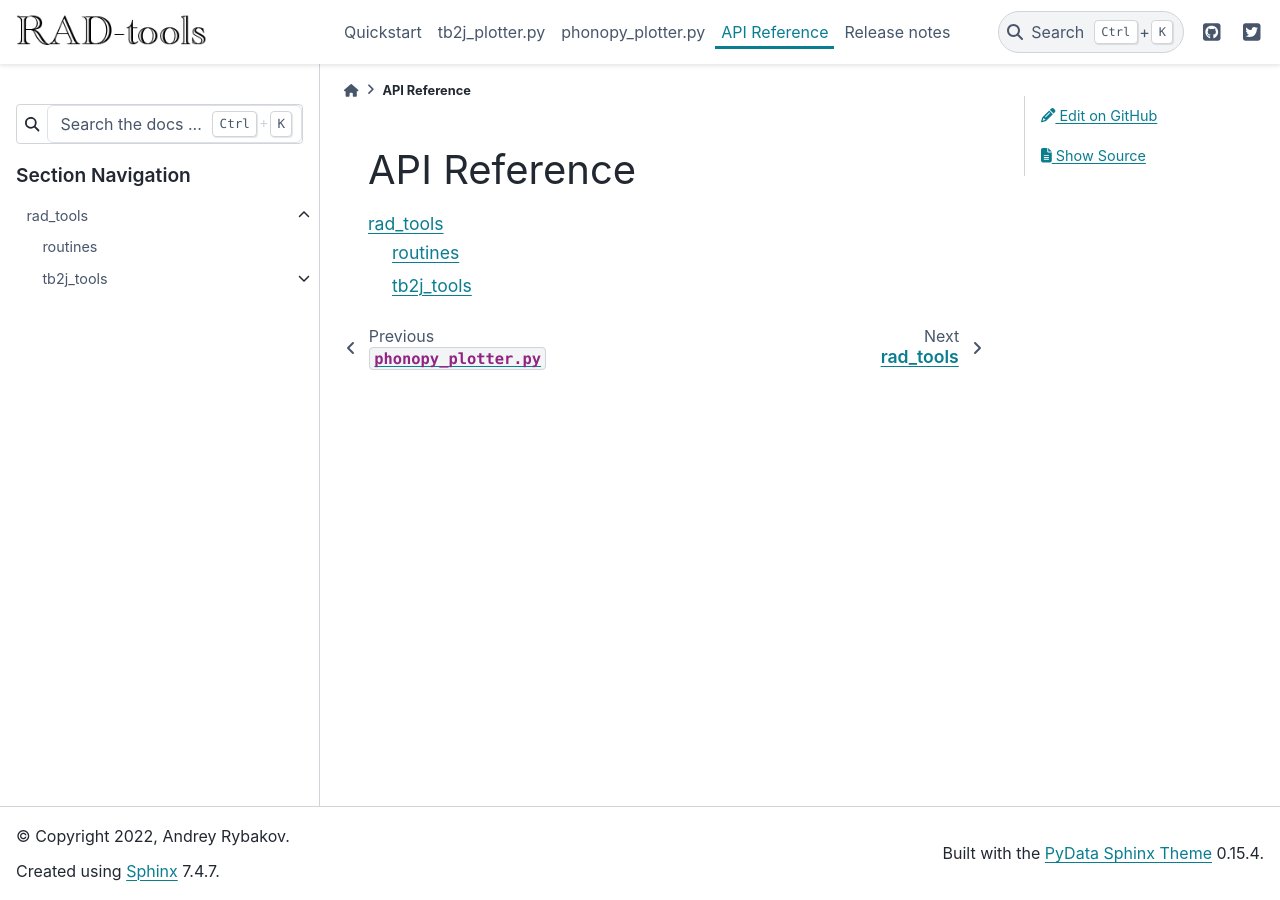
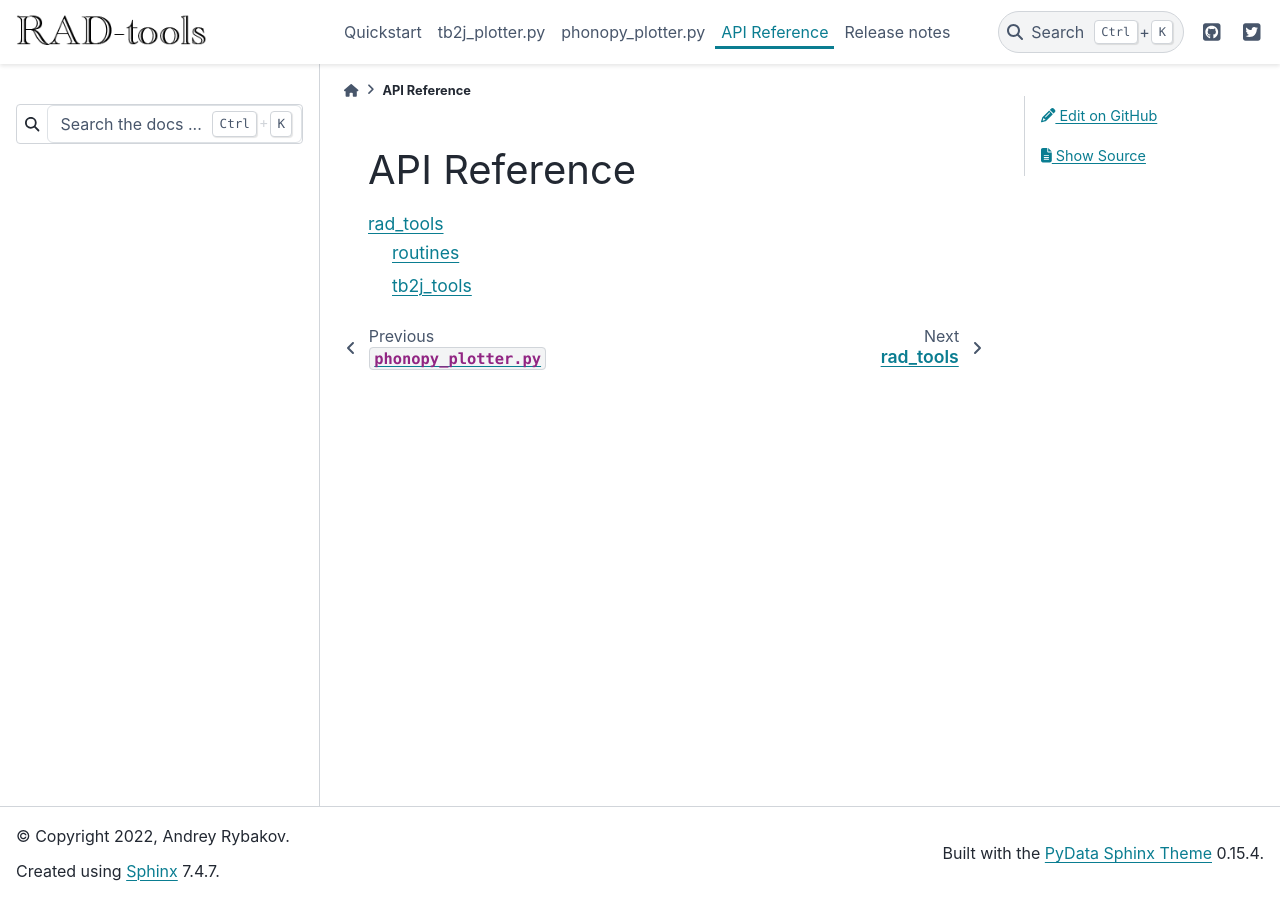
Before and after one commit to adrybakov/rad-tools, a Sphinx documentation site: the page built from docs/source/api.rst, in a window 1280 px wide. Built offline with Sphinx 7.4.7 and the PyData theme 0.15.4, drawn with Linux system fonts in a browser that asks for light colours.

Commit message:
Update docs

```diff
--- a/docs/source/conf.py
+++ b/docs/source/conf.py
@@ -69,7 +69,7 @@ html_context = {
 }
 
 html_sidebars = {
-    "**": ["search-field.html", "sidebar-nav-bs.html", "sidebar-ethical-ads"]
+    "**": ["search-field.html"]
 }
 
 # Custom variables with access from .rst files
```
